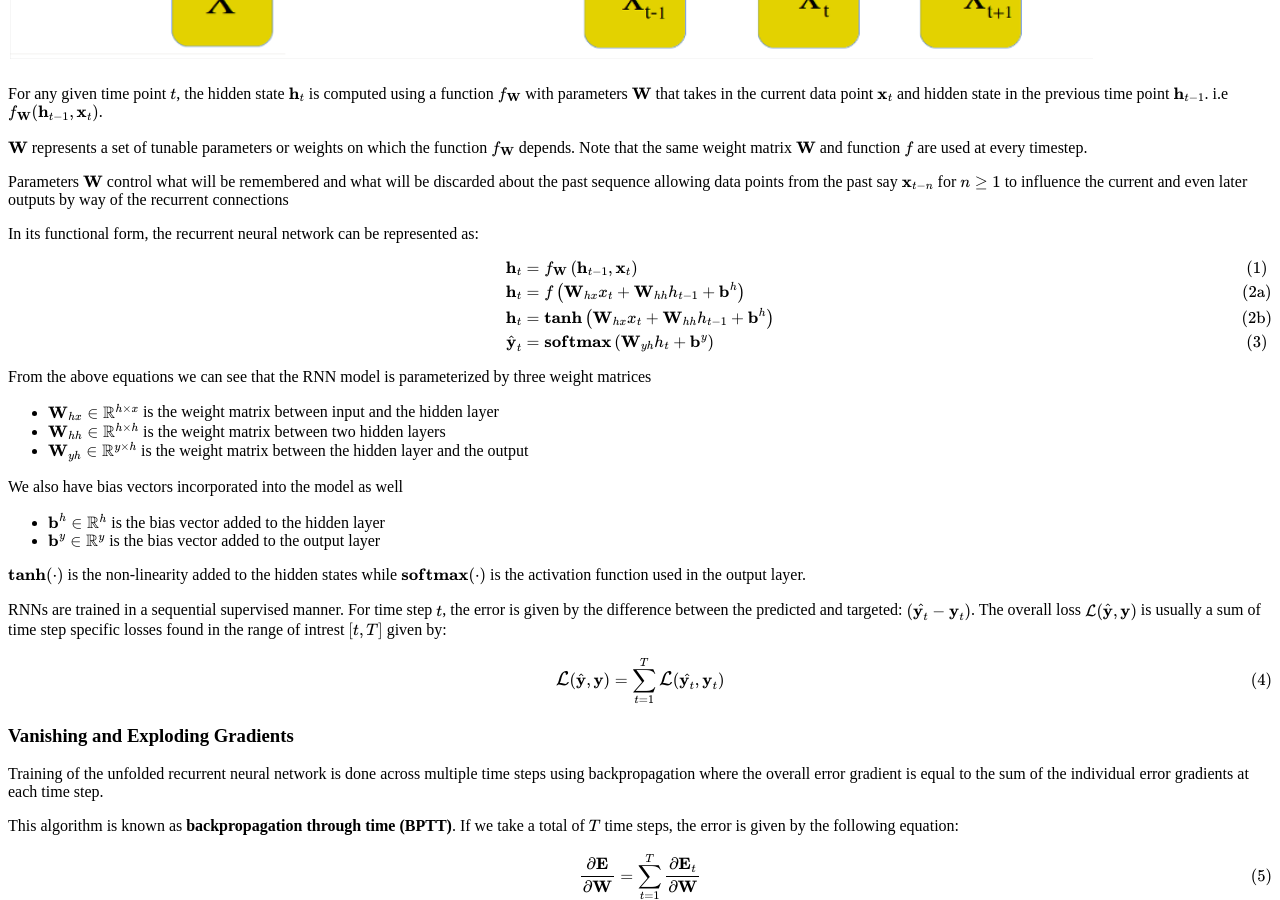
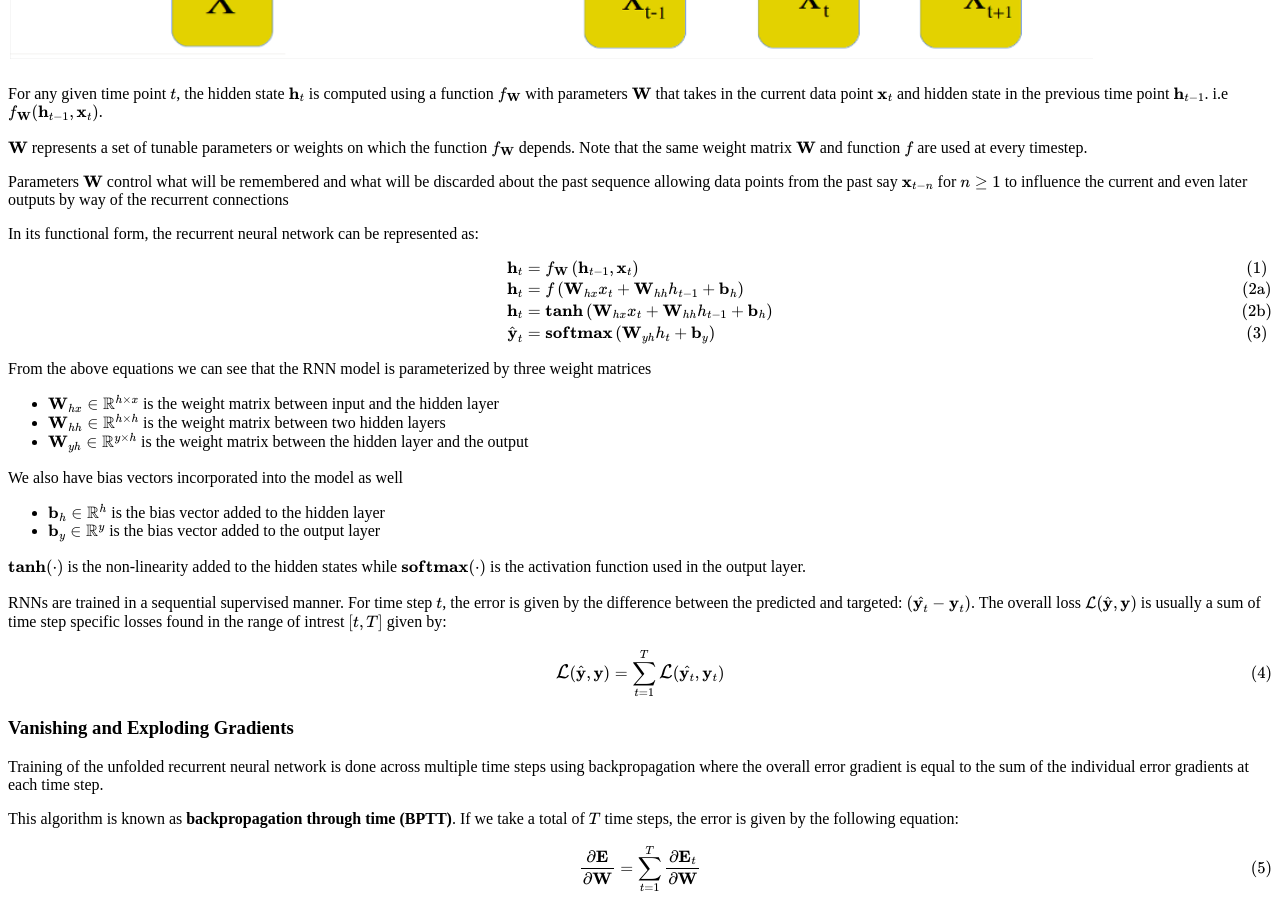
Before and after one commit to jefkine/deepgrid-blog, a Jekyll site: the page built from _posts/general/2018-05-21-2018-05-21-vanishing-and-exploding-gradient-problems.markdown, in a window 1280 px wide and 900 px high, scrolled down 1208 px. Built offline with Jekyll 4.4.1, drawn with Linux system fonts in a browser that asks for light colours; formulas are drawn with MathJax 3; comment, search, counter and statistics services are not loaded.

```diff
--- a/_posts/general/2018-05-21-2018-05-21-vanishing-and-exploding-gradient-problems.markdown
+++ b/_posts/general/2018-05-21-2018-05-21-vanishing-and-exploding-gradient-problems.markdown
@@ -38,9 +38,9 @@ In its functional form, the recurrent neural network can be represented as:
 $$
 \begin{align}
 \textbf{h}_{t} &= f_{\textbf{W}}\left(\textbf{h}_{t-1}, \textbf{x}_{t} \right) \tag{1} \\
-\textbf{h}_{t} &= f\left(\textbf{W}_{hx}x_{t} + \textbf{W}_{hh}h_{t-1} + \textbf{b}^{h}\right) \tag{2a} \\
-\textbf{h}_{t} &= \textbf{tanh}\left(\textbf{W}_{hx}x_{t} +  \textbf{W}_{hh}h_{t-1} + \textbf{b}^{h}\right) \tag{2b} \\
-\hat{\textbf{y}}_{t} &= \textbf{softmax}\left(\textbf{W}_{yh}h_{t} + \textbf{b}^{y}\right) \tag{3}
+\textbf{h}_{t} &= f\left(\textbf{W}_{hx}x_{t} + \textbf{W}_{hh}h_{t-1} + \textbf{b}_{h}\right) \tag{2a} \\
+\textbf{h}_{t} &= \textbf{tanh}\left(\textbf{W}_{hx}x_{t} +  \textbf{W}_{hh}h_{t-1} + \textbf{b}_{h}\right) \tag{2b} \\
+\hat{\textbf{y}}_{t} &= \textbf{softmax}\left(\textbf{W}_{yh}h_{t} + \textbf{b}_{y}\right) \tag{3}
 \end{align}
 $$
 
@@ -52,8 +52,8 @@ From the above equations we can see that the RNN model is parameterized by three
 
 We also have bias vectors incorporated into the model as well
 
-* $$\textbf{b}^{h} \in \mathbb{R}^{h}$$ is the bias vector added to the hidden layer
-* $$\textbf{b}^{y} \in \mathbb{R}^{y}$$ is the bias vector added to the output layer
+* $$\textbf{b}_{h} \in \mathbb{R}^{h}$$ is the bias vector added to the hidden layer
+* $$\textbf{b}_{y} \in \mathbb{R}^{y}$$ is the bias vector added to the output layer
 
 $$\textbf{tanh}(\cdot)$$ is the non-linearity added to the hidden states while $$\textbf{softmax}(\cdot)$$ is the activation function used in the output layer.
 
@@ -229,7 +229,7 @@ This leads us to the fact $$ \lambda_{1} = 1 $$ would avoid both the vanishing a
 The proposed solutions are discussed here in brief but with some key references that the readers would find useful in obtain a greater understanding of how they work. Feel free to leave questions or feedback in the comments section.
 
 ### References ###
-1. Pascanu, Razvan; Mikolov, Tomas; Bengio, Yoshua (2012) On the difficulty of training Recurrent Neural Networks [[pdf]](https://arxiv.org/abs/1211.5063){:target="_blank"}
+1. Pascanu, Razvan; Mikolov, Tomas; Bengio, Yoshua (2012) On the difficulty of training Recurrent Neural Networks [[pdf]](https://arxiv.org/pdf/1211.5063.pdf){:target="_blank"}
 2. Doya, K. (1993). Bifurcations of recurrent neural networks in gradient descent learning. IEEE Transactions on Neural Networks, 1, 75–80. [[pdf]](https://pdfs.semanticscholar.org/b579/27b713a6f9b73c7941f99144165396483478.pdf){:target="_blank"}
 3. Martens, J. and Sutskever, I. (2011). Learning recurrent neural networks with Hessian-free optimization. In Proc. ICML’2011 . ACM. [[pdf]](http://www.icml-2011.org/papers/532_icmlpaper.pdf){:target="_blank"}
 4. Jaeger, H., Lukosevicius, M., Popovici, D., and Siewert, U. (2007). Optimization and applications of echo state networks with leaky- integrator neurons. Neural Networks, 20(3), 335–352. [[pdf]](https://pdfs.semanticscholar.org/a10e/c7cc6c42c7780ef631c038b16c49ed865038.pdf){:target="_blank"}
@@ -237,4 +237,4 @@ The proposed solutions are discussed here in brief but with some key references
 6. Hochreiter, S. and Schmidhuber, J. (1997). Long short-term memory. Neural Computation, 9(8):1735–1780. [[pdf]](http://citeseerx.ist.psu.edu/viewdoc/download?doi=10.1.1.676.4320&rep=rep1&type=pdf){:target="_blank"}
 7. Kyunghyun Cho, Bart Van Merriënboer, Caglar Gulcehre, Dzmitry Bahdanau, Fethi Bougares, Holger Schwenk, and Yoshua Bengio. Learning phrase representations using rnn encoder–decoder for statistical machine translation. In Proc. EMNLP, pages 1724–1734. ACL, 2014 [[pdf]](https://arxiv.org/pdf/1406.1078.pdf){:target="_blank"}
 8. Lukoˇseviˇcius, M. and Jaeger, H. (2009). Reservoir computing approaches to recurrent neural network training. Computer Science Review, 3(3), 127–149. [[pdf]](http://citeseerx.ist.psu.edu/viewdoc/download?doi=10.1.1.470.843&rep=rep1&type=pdf){:target="_blank"}
-9. Mikael Henaff, Arthur Szlam, Yann LeCun Recurrent Orthogonal Networks and Long-Memory Tasks. 2016 [[pdf]](https://arxiv.org/abs/1602.06662){:target="_blank"}
+9. Mikael Henaff, Arthur Szlam, Yann LeCun Recurrent Orthogonal Networks and Long-Memory Tasks. 2016 [[pdf]](https://arxiv.org/pdf/1602.06662.pdf){:target="_blank"}
```
